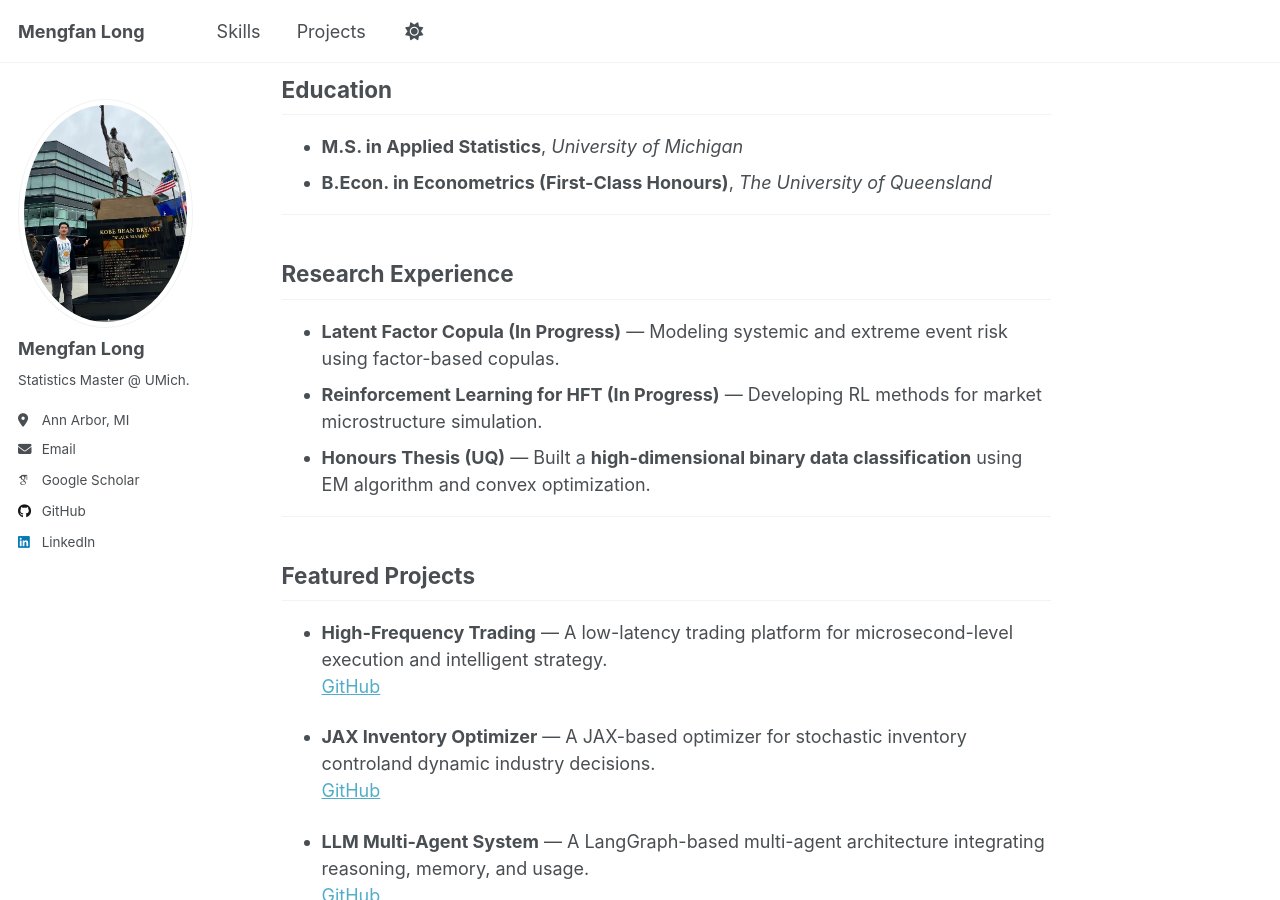
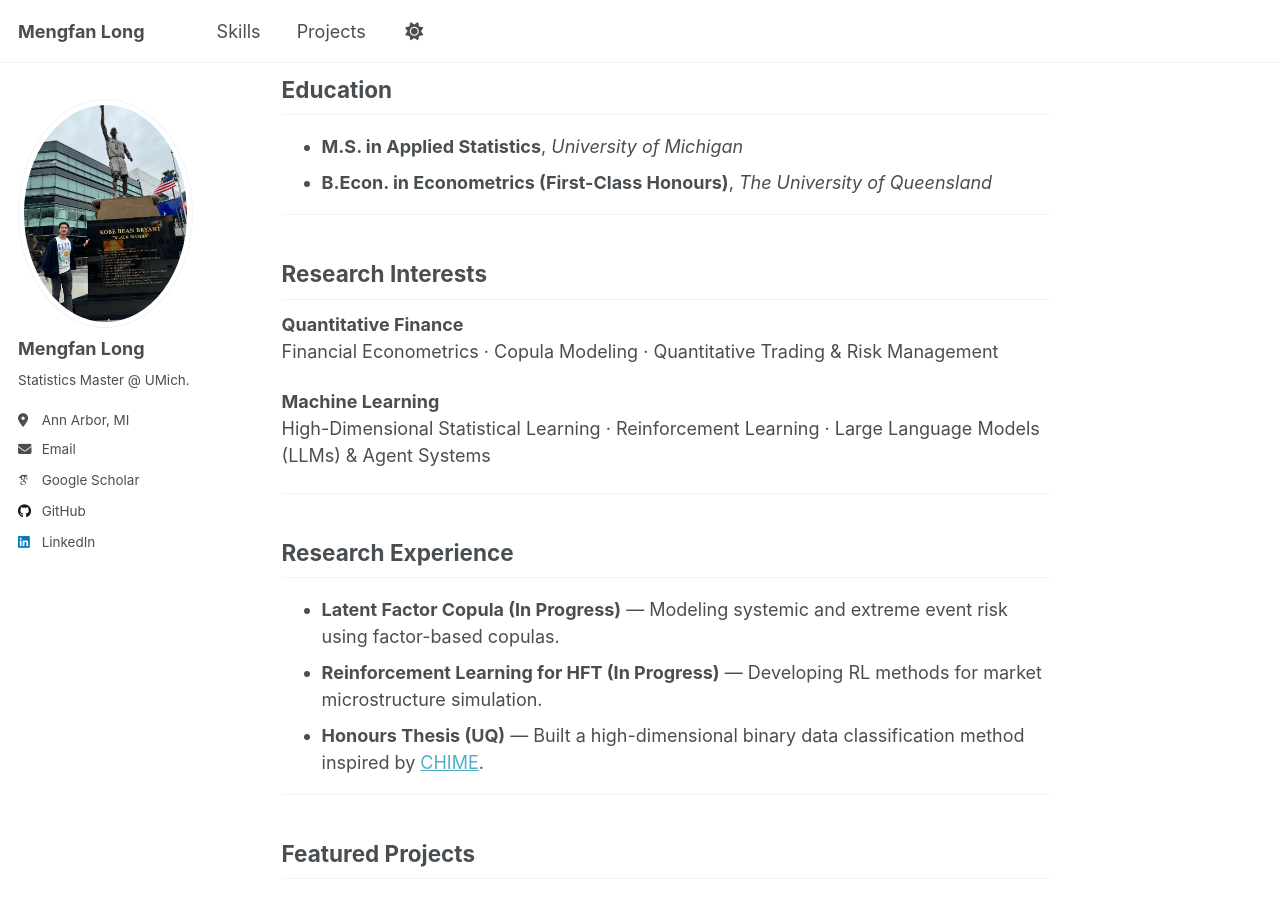
Before and after one commit to kevinlmf/kevinlmf.github.io, a Jekyll site: the page built from index.md, in a window 1280 px wide and 900 px high, scrolled down 276 px. Built offline with Jekyll 4.4.1, drawn with Linux system fonts in a browser that asks for light colours; some web fonts are replaced; a script that is not in the unit is left out.

Commit message:
Update index.md

```diff
--- a/index.md
+++ b/index.md
@@ -27,11 +27,23 @@ Hi, I’m Mengfan Long, a Master’s student in Applied Statistics at the **Univ
 
 ---
 
+## Research Interests
+
+**Quantitative Finance**
+Financial Econometrics · Copula Modeling · Quantitative Trading & Risk Management
+
+**Machine Learning**
+High-Dimensional Statistical Learning · Reinforcement Learning · Large Language Models (LLMs) & Agent Systems
+
+---
+
 ## Research Experience
 
 - **Latent Factor Copula (In Progress)** — Modeling systemic and extreme event risk using factor-based copulas.
 - **Reinforcement Learning for HFT (In Progress)** — Developing RL methods for market microstructure simulation.
-- **Honours Thesis (UQ)** — Built a **high-dimensional binary data classification** using EM algorithm and convex optimization.
+- **Honours Thesis (UQ)** — Built a high-dimensional binary data classification method inspired by [CHIME](https://doi.org/10.1214/18-AOS1711).
+
+
 
 
 
```
